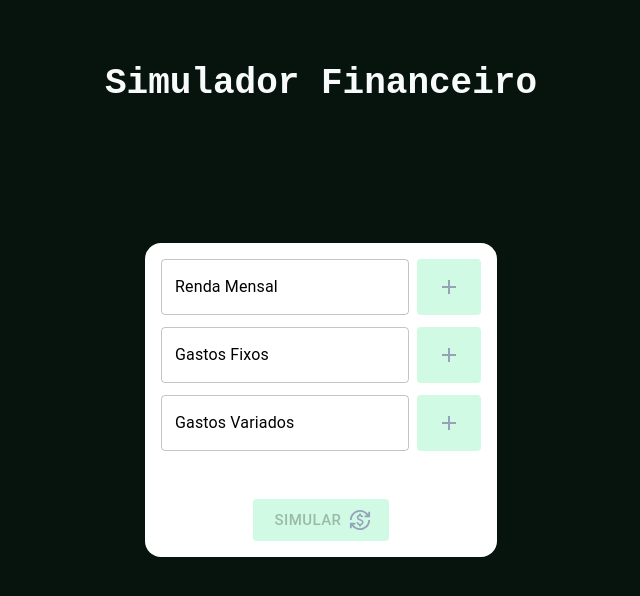
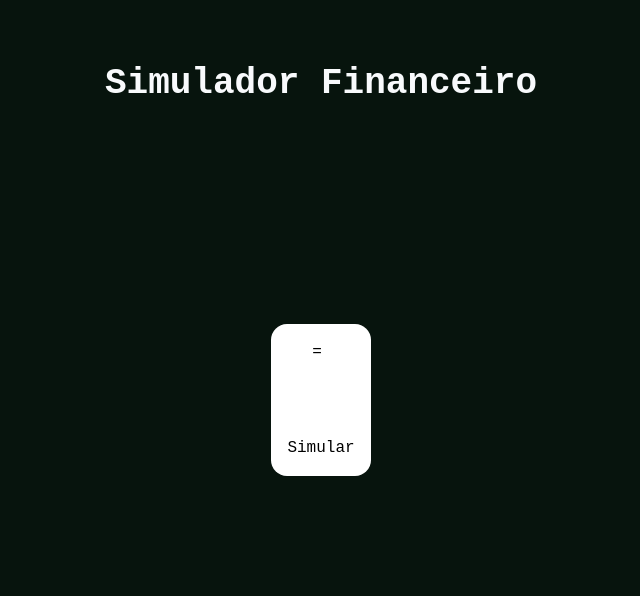
Before and after one commit to CaiqueVandervan/projeto-extensao-financeiro, a Next.js app: page /financial-simulator in a window 1280 px wide. Shown: the top 596 px of the page, without its empty margins (319-959 px from the left). Built offline with nearby package versions, Linux system fonts and the light colour scheme.

Commit message:
feat: add background images for pages refactor: remove MUI components

```diff
--- a/src/app/financial-education/page.tsx
+++ b/src/app/financial-education/page.tsx
@@ -3,12 +3,13 @@
 import TipsModals from "../../components/TipsModals"
 
 const FinancialEducation = () => {
-    return(
+    return (
         <main className="relative h-screen flex items-center justify-center">
-            <header className="absolute top-16 text-[#f8fafc] font-extrabold text-4xl">
-            Dicas Financeiras
+            <div className="absolute inset-0 bg-[url(/fundo2.png)] z-0 bg-center bg-cover" />
+            <header className="absolute top-16 text-[#f8fafc] font-extrabold text-4xl z-10">
+                Dicas Financeiras
             </header>
-            <TipsModals/>
+            <TipsModals />
         </main>
     )
 }
--- a/src/app/financial-simulator/page.tsx
+++ b/src/app/financial-simulator/page.tsx
@@ -1,10 +1,6 @@
 "use client"
 
-import { Button, TextField } from "@mui/material"
 import { useEffect, useState } from "react"
-import AddIcon from '@mui/icons-material/Add';
-import CurrencyExchangeIcon from '@mui/icons-material/CurrencyExchange';
-import KeyboardArrowLeftIcon from '@mui/icons-material/KeyboardArrowLeft';
 
 const formatBRL = (value: number) =>
     new Intl.NumberFormat("pt-BR", {
@@ -118,20 +114,14 @@ const FinancialSimulator = () => {
 
                             <div className="grid gap-2 text-center">
                                 {balance > 0 ? (
-                                <span className="text-green-600">Continue assim!</span>
-                            ): (
-                                <span className="text-red-600">Bora tentar economizar mais!</span>
-                            )}
-                                <Button sx={{
-                                    background: "#16a34a",
-                                    '&:hover': { backgroundColor: "#22c55e" },
-                                }}
-                                    variant="contained"
-                                    size="large"
-                                    endIcon={<KeyboardArrowLeftIcon />}
+                                    <span className="text-green-600">Continue assim!</span>
+                                ) : (
+                                    <span className="text-red-600">Bora tentar economizar mais!</span>
+                                )}
+                                <button
                                     onClick={handleBackToSimulation}>
                                     Simular Novamente
-                                </Button>
+                                </button>
                             </div>
                         </div>
                     </div>
@@ -140,140 +130,35 @@ const FinancialSimulator = () => {
                 ) : (
                     <div className="flex flex-col gap-6 items-center">
                         <div className="grid gap-3">
-                            <div className="flex gap-2">
-                                <TextField label="Renda Mensal"
-                                    onChange={(e) => handleMoneyChange(e.target.value, setIncome, setIncomeDisplay)}
-                                    value={incomeDisplay}
-                                    sx={{
-                                        '& input[type=number]::-webkit-inner-spin-button': {
-                                            WebkitAppearance: 'none',
-                                            margin: 0,
-                                        },
-                                        '& .MuiInputBase-input': {
-                                            color: 'black',
-                                        },
-                                        '& .MuiInputLabel-root': {
-                                            color: 'black',
-                                        },
-                                        '& .MuiOutlinedInput-root': {
-                                            '&:hover fieldset': {
-                                                borderColor: 'black',
-                                            },
-                                            '&.Mui-focused fieldset': {
-                                                borderColor: 'black',
-                                            },
-                                        },
-                                    }} />
-                                <Button sx={{
-                                    background: "#16a34a",
-                                    '&:hover': {
-                                        backgroundColor: "#22c55e",
-                                    },
-                                    '&:disabled': {
-                                        backgroundColor: "#d1fae5"
-                                    },
-                                    '&.Mui-disabled svg': {
-                                        color: '#94a3b8',
-                                    },
-                                }}
+                            <div className="flex gap-2">=
+                                <button
                                     onClick={() => handleAddExpenses(income, setArrIncome, () => {
                                         setIncome(0)
                                         setIncomeDisplay("")
                                     })}
                                     disabled={!income}>
-                                    <AddIcon sx={{ color: "black" }} />
-                                </Button>
+                                </button>
                             </div>
 
 
                             <div className="flex gap-2">
-                                <TextField label="Gastos Fixos"
-                                    onChange={(e) => handleMoneyChange(e.target.value, setFixedExpenses, setFixedExpensesDisplay)}
-                                    value={fixedExpansesDisplay}
-                                    sx={{
-                                        '& input[type=number]::-webkit-inner-spin-button': {
-                                            WebkitAppearance: 'none',
-                                            margin: 0,
-                                        },
-                                        '& .MuiInputBase-input': {
-                                            color: 'black',
-                                        },
-                                        '& .MuiInputLabel-root': {
-                                            color: 'black',
-                                        },
-                                        '& .MuiOutlinedInput-root': {
-                                            '&:hover fieldset': {
-                                                borderColor: 'black',
-                                            },
-                                            '&.Mui-focused fieldset': {
-                                                borderColor: 'black',
-                                            },
-                                        },
-                                    }} />
-                                <Button sx={{
-                                    background: "#16a34a",
-                                    '&:hover': {
-                                        backgroundColor: "#22c55e",
-                                    },
-                                    '&:disabled': {
-                                        backgroundColor: "#d1fae5"
-                                    },
-                                    '&.Mui-disabled svg': {
-                                        color: '#94a3b8',
-                                    },
-                                }}
+                                <button
                                     onClick={() => handleAddExpenses(fixedExpenses, setArrFixedExpenses, () => {
                                         setFixedExpenses(0)
                                         setFixedExpensesDisplay("")
                                     })}
                                     disabled={!fixedExpenses}>
-                                    <AddIcon sx={{ color: "black" }} />
-                                </Button>
+                                </button>
                             </div>
 
                             <div className="flex gap-2">
-                                <TextField label="Gastos Variados"
-                                    onChange={(e) => handleMoneyChange(e.target.value, setVariableExpenses, setVariableExpensesDisplay)}
-                                    value={variableExpensesDisplay}
-                                    sx={{
-                                        '& input[type=number]::-webkit-inner-spin-button': {
-                                            WebkitAppearance: 'none',
-                                            margin: 0,
-                                        },
-                                        '& .MuiInputBase-input': {
-                                            color: 'black',
-                                        },
-                                        '& .MuiInputLabel-root': {
-                                            color: 'black',
-                                        },
-                                        '& .MuiOutlinedInput-root': {
-                                            '&:hover fieldset': {
-                                                borderColor: 'black',
-                                            },
-                                            '&.Mui-focused fieldset': {
-                                                borderColor: 'black',
-                                            },
-                                        },
-                                    }} />
-                                <Button sx={{
-                                    background: "#16a34a",
-                                    '&:hover': {
-                                        backgroundColor: "#22c55e",
-                                    },
-                                    '&:disabled': {
-                                        backgroundColor: "#d1fae5"
-                                    },
-                                    '&.Mui-disabled svg': {
-                                        color: '#94a3b8',
-                                    },
-                                }}
+                                <button
                                     onClick={() => handleAddExpenses(variableExpenses, setArrVariableExpenses, () => {
                                         setVariableExpenses(0)
                                         setVariableExpensesDisplay("")
                                     })}
                                     disabled={!variableExpenses}>
-                                    <AddIcon sx={{ color: "black" }} />
-                                </Button>
+                                </button>
                             </div>
                         </div>
 
@@ -323,30 +208,12 @@ const FinancialSimulator = () => {
                         </div>
 
                         <div className="flex items-center justify-center">
-                            <Button
-                                variant="contained"
-                                size="large"
-                                endIcon={<CurrencyExchangeIcon />}
+                            <button
                                 disabled={arrIncome.length === 0 || arrFixedExpenses.length === 0 || arrVariableExpenses.length === 0}
                                 onClick={handleResult}
-                                sx={{
-                                    background: "#16a34a",
-                                    '&:hover': { backgroundColor: "#22c55e" },
-                                    '&:disabled': { backgroundColor: "#d1fae5" },
-                                    color: "black",
-
-                                    '& .MuiButton-endIcon svg': {
-                                        fontSize: 22,
-                                        color: 'black',
-                                    },
-
-                                    '&.Mui-disabled .MuiButton-endIcon svg': {
-                                        color: '#94a3b8',
-                                    },
-                                }}
                             >
                                 Simular
-                            </Button>
+                            </button>
                         </div>
                     </div>
                 )}
```
Also changed, not shown: src/app/page.tsx (+10 -17 lines), src/components/TipsModals.tsx (+7 -18 lines), public/fundo.png (added), public/fundo2.png (added).
